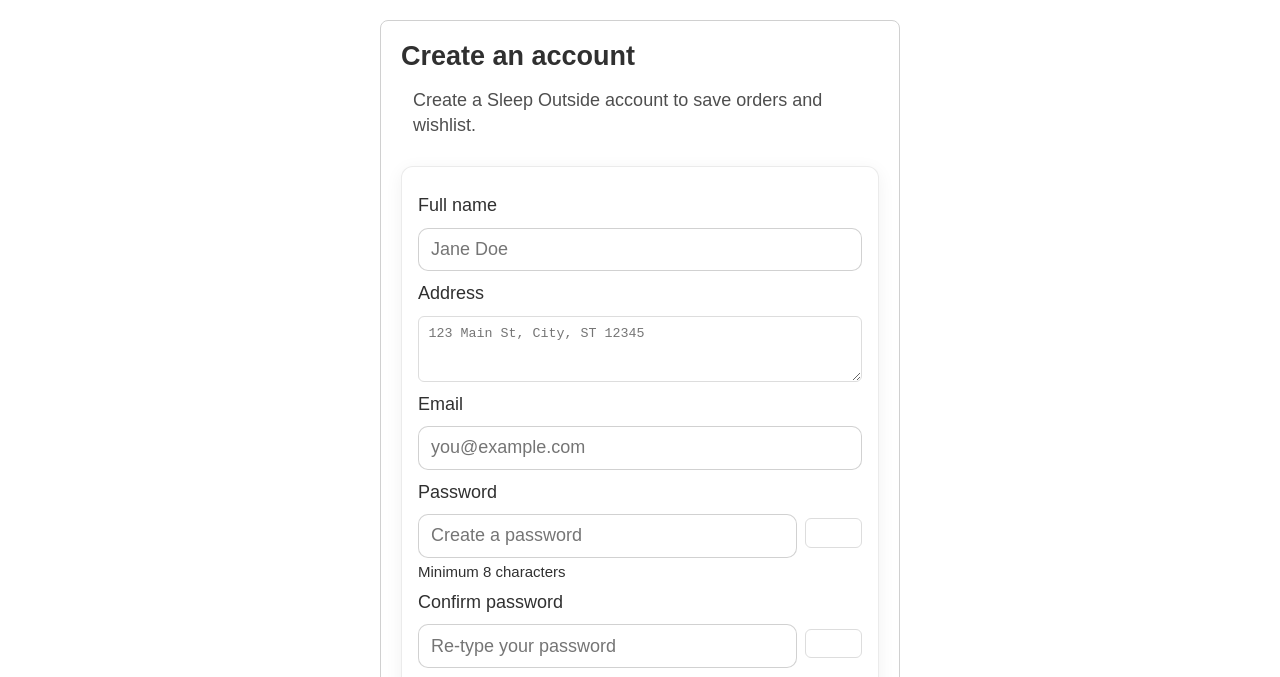
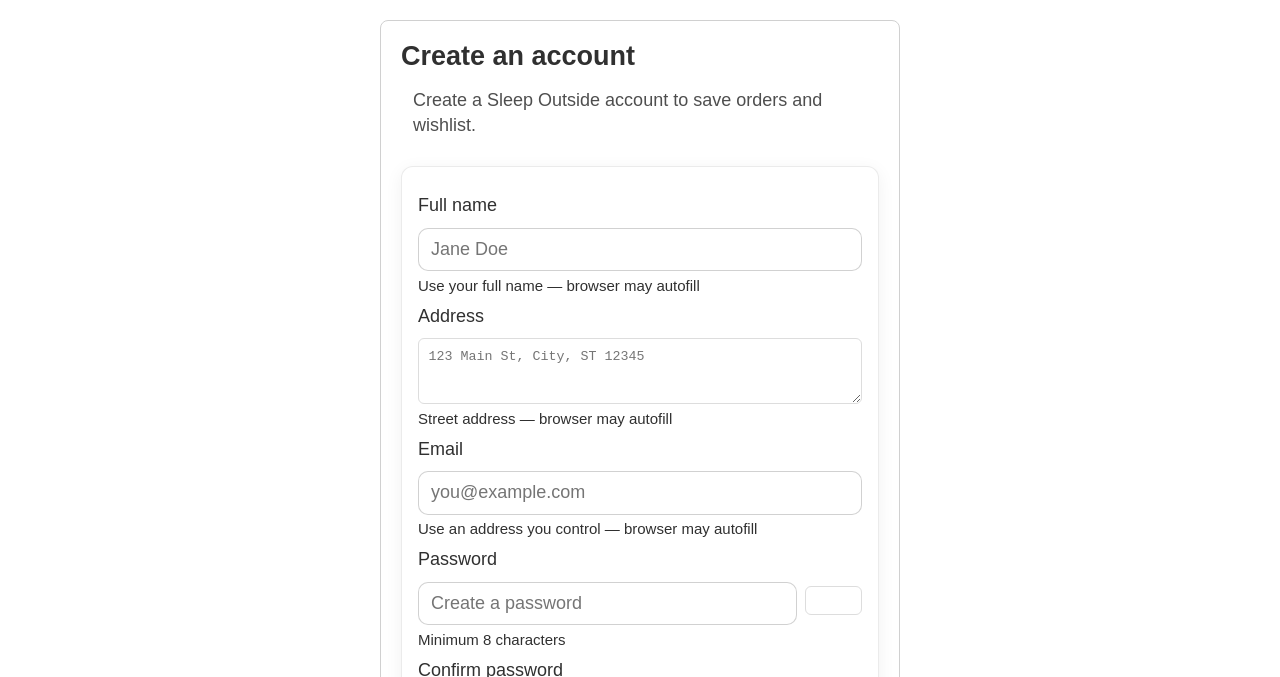
Before and after one commit to trrmann/Sleep-Outside-Team-04-Repository, a website: page src/signup/index.html in a window 1280 px wide. Shown: the part 90-767 px from the top of the page. Drawn offline with Linux system fonts and the light colour scheme.

Commit message:
chore: apply eslint --fix

```diff
--- a/src/signup/index.html
+++ b/src/signup/index.html
@@ -38,9 +38,11 @@
               type="text"
               name="name"
               id="name"
+              autocomplete="name"
               required
               placeholder="Jane Doe"
             />
+            <small class="form-hint">Use your full name — browser may autofill</small>
           </label>
 
           <!-- Address field (required). Single textarea for simplicity. -->
@@ -50,9 +52,11 @@
               name="address"
               id="address"
               rows="3"
+              autocomplete="street-address"
               placeholder="123 Main St, City, ST 12345"
               required
             ></textarea>
+            <small class="form-hint">Street address — browser may autofill</small>
           </label>
 
           <!-- Email field (required) -->
@@ -66,6 +70,7 @@
               required
               placeholder="you@example.com"
             />
+            <small class="form-hint">Use an address you control — browser may autofill</small>
           </label>
 
           <!-- Password field (required) with show/hide toggle and strength hint. -->
```
Also changed, not shown: src/js/signup.js (+3 -5 lines).
